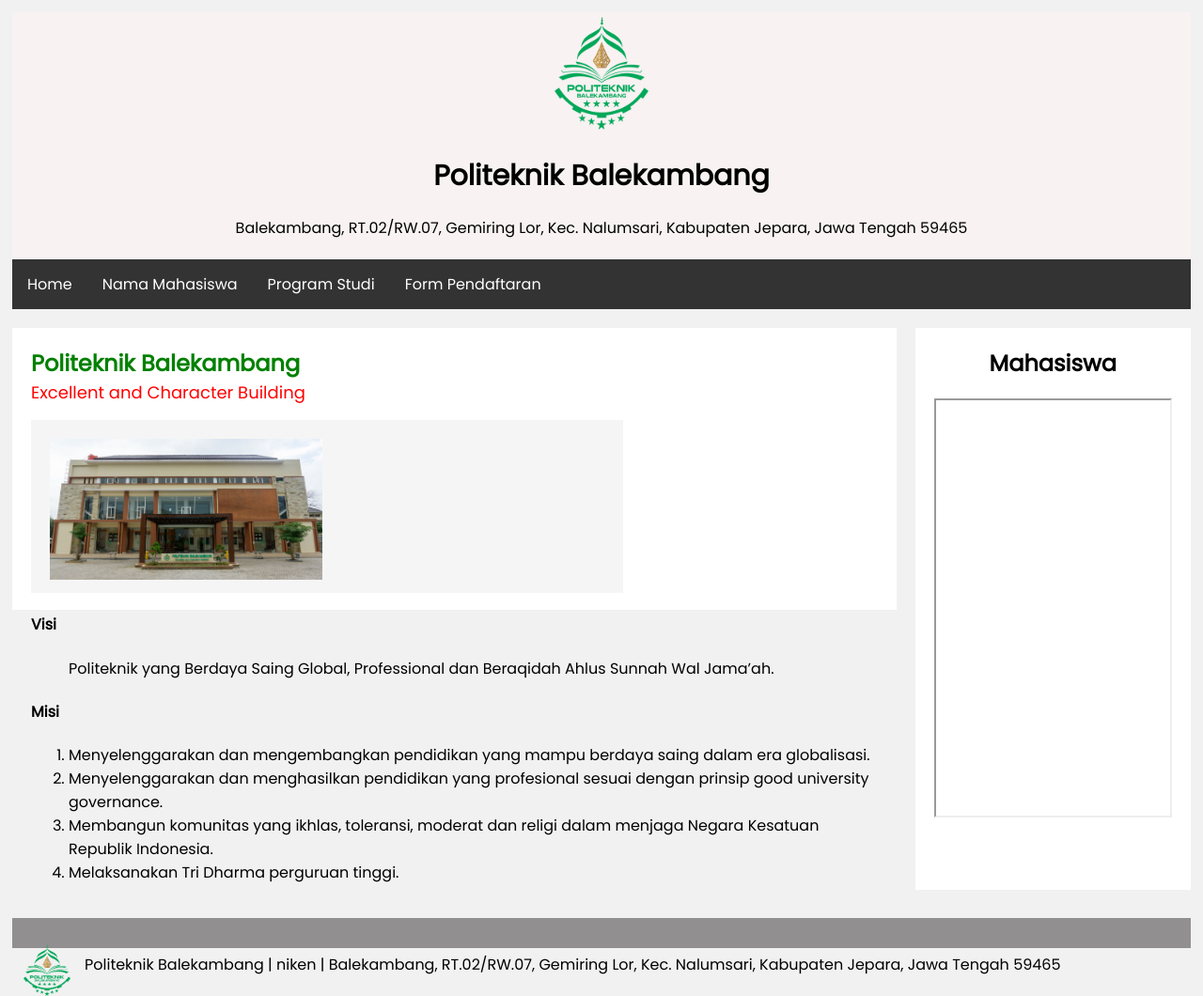
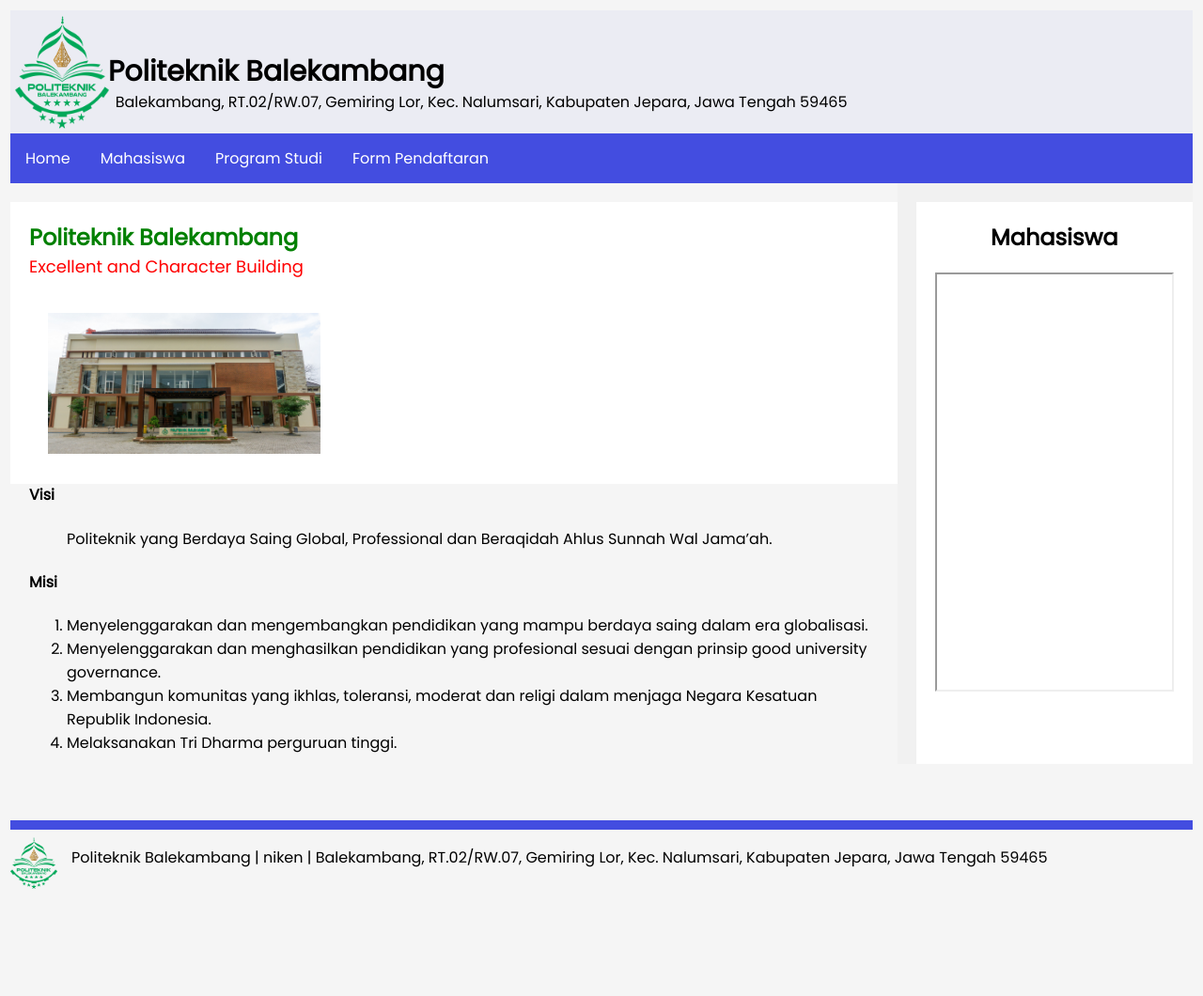
Before and after one commit to nknnzw/nikennazwa-smt3-, a PHP site: page /prak6.html in a window 1280 px wide. Shown: the whole page at 94% size. After the commit the page ends 946 px from the top, so only its background shows below. Run offline with PHP 8.4, Linux system fonts and the light colour scheme.

Commit message:
praktikum

```diff
--- a/2022010020-NikenNazwa-PemrogramanWeb/Praktikum6/abi.html
+++ b/2022010020-NikenNazwa-PemrogramanWeb/Praktikum6/abi.html
@@ -18,7 +18,7 @@
             <div class="navbar">
                 <a href="prak6.html">Home</a>
                 <div class="dropdown">
-                <button class="dropbtn">Nama Mahasiswa
+                <button class="dropbtn">Mahasiswa
 
                 </button>
                 <div class="dropdown-content">
--- a/2022010020-NikenNazwa-PemrogramanWeb/Praktikum6/akp.html
+++ b/2022010020-NikenNazwa-PemrogramanWeb/Praktikum6/akp.html
@@ -18,7 +18,7 @@
             <div class="navbar">
                 <a href="prak6.html">Home</a>
                 <div class="dropdown">
-                <button class="dropbtn">Nama Mahasiswa
+                <button class="dropbtn">Mahasiswa
 
                 </button>
                 <div class="dropdown-content">
--- a/2022010020-NikenNazwa-PemrogramanWeb/Praktikum6/form.html
+++ b/2022010020-NikenNazwa-PemrogramanWeb/Praktikum6/form.html
@@ -52,7 +52,7 @@
         <div class="navbar">
             <a href="prak6.html">Home</a>
             <div class="dropdown">
-            <button class="dropbtn">Nama Mahasiswa
+            <button class="dropbtn">Mahasiswa
 
             </button>
             <div class="dropdown-content">
--- a/2022010020-NikenNazwa-PemrogramanWeb/Praktikum6/prak6.html
+++ b/2022010020-NikenNazwa-PemrogramanWeb/Praktikum6/prak6.html
@@ -18,7 +18,7 @@
             <div class="navbar">
                 <a href="prak6.html">Home</a>
                 <div class="dropdown">
-                <button class="dropbtn">Nama Mahasiswa
+                <button class="dropbtn">Mahasiswa
 
                 </button>
                 <div class="dropdown-content">
@@ -47,7 +47,7 @@
                     <div class="card">
                     <h><font size="5%" color="green"><b>Politeknik Balekambang</b></font><br>
                     <font size="4%" color="red">Excellent and Character Building</font></p>
-                    <div class="img2" style="height:184px;"><img src="img/gedung.jpg" height="150px" width="290px"> </div>
+                    <div class="img2" style="height:180px;"><img src="img/gedung.jpg" height="150px" width="290px"> </div>
 
                   <h4>Visi</h4>
                   <ul>
@@ -75,7 +75,7 @@
 
             <div class="footer">
               <img src="img/logo poltek.png" alt="file" width="50" height="55">
-              <p><font size="3%">Politeknik Balekambang | niken | Balekambang, RT.02/RW.07, Gemiring Lor, Kec. Nalumsari, Kabupaten Jepara, Jawa Tengah 59465</p>
+              <p><font size="3px">Politeknik Balekambang | niken | Balekambang, RT.02/RW.07, Gemiring Lor, Kec. Nalumsari, Kabupaten Jepara, Jawa Tengah 59465</p>
             </div>
             </body>
 </html>
--- a/2022010020-NikenNazwa-PemrogramanWeb/Praktikum6/rpl.html
+++ b/2022010020-NikenNazwa-PemrogramanWeb/Praktikum6/rpl.html
@@ -18,7 +18,7 @@
             <div class="navbar">
                 <a href="prak6.html">Home</a>
                 <div class="dropdown">
-                <button class="dropbtn">Nama Mahasiswa
+                <button class="dropbtn"> Mahasiswa
 
                 </button>
                 <div class="dropdown-content">
--- a/2022010020-NikenNazwa-PemrogramanWeb/Praktikum6/style.css
+++ b/2022010020-NikenNazwa-PemrogramanWeb/Praktikum6/style.css
@@ -3,14 +3,42 @@
 * {
     font-family: "Poppins", sans-serif;
 }
+
+
 body {
-    height: 100vh;
-    background-size: cover;
+  padding: 3px;
+  background: whitesmoke;
 }
 
+
+.header {
+  padding: 5px;
+  text-align: left;
+  background-color: rgb(235, 236, 243);
+  display: flex;
+  align-items: center;
+}
+
+.header-logo {
+  margin-right: 40px; /* Atur jarak antara logo dan teks */
+}
+
+.header h1 {
+  font-size: 30px;
+  margin-left: -1px;
+
+
+}
+.header p{
+  margin-top: 80px;
+  margin-left: -350px;
+  margin-right: 20px;
+
+
+}
 .navbar {
   overflow: hidden;
-  background-color: #333;
+  background-color: #434de0;
   width: 100%;
 }
 
@@ -79,22 +107,6 @@
   box-sizing: border-box;
 }
 
-body {
-  padding: 5px;
-  background: #f1f1f1;
-}
-
-
-.header {
-  padding: 5px;
-  text-align: center;
-  background-color: rgb(248, 242, 242);
-}
-.header h1 {
-  font-size: 50px;
-}
-
-
 .leftcolumn {
   float: left;
   width: 75%;
@@ -109,7 +121,7 @@
 }
 
 .img2 {
-  background-color: whitesmoke;
+  background-color: white;
   width: 70%;
   padding: 20px;
 }
@@ -164,15 +176,14 @@
 
 
 .footer {
-  padding: 12px;
   text-align: left;
-  background: rgb(145, 143, 143);
-  margin-top: 30px;
+  background:#434de0;
+  margin-top: 60px;
   font-size: 12px;
   display: flex;
   align-items: center;
   width: 100%;
-  height: 4%;
+  height: 10px;
 }
 .footer p{
   margin-top: 80px;
```
